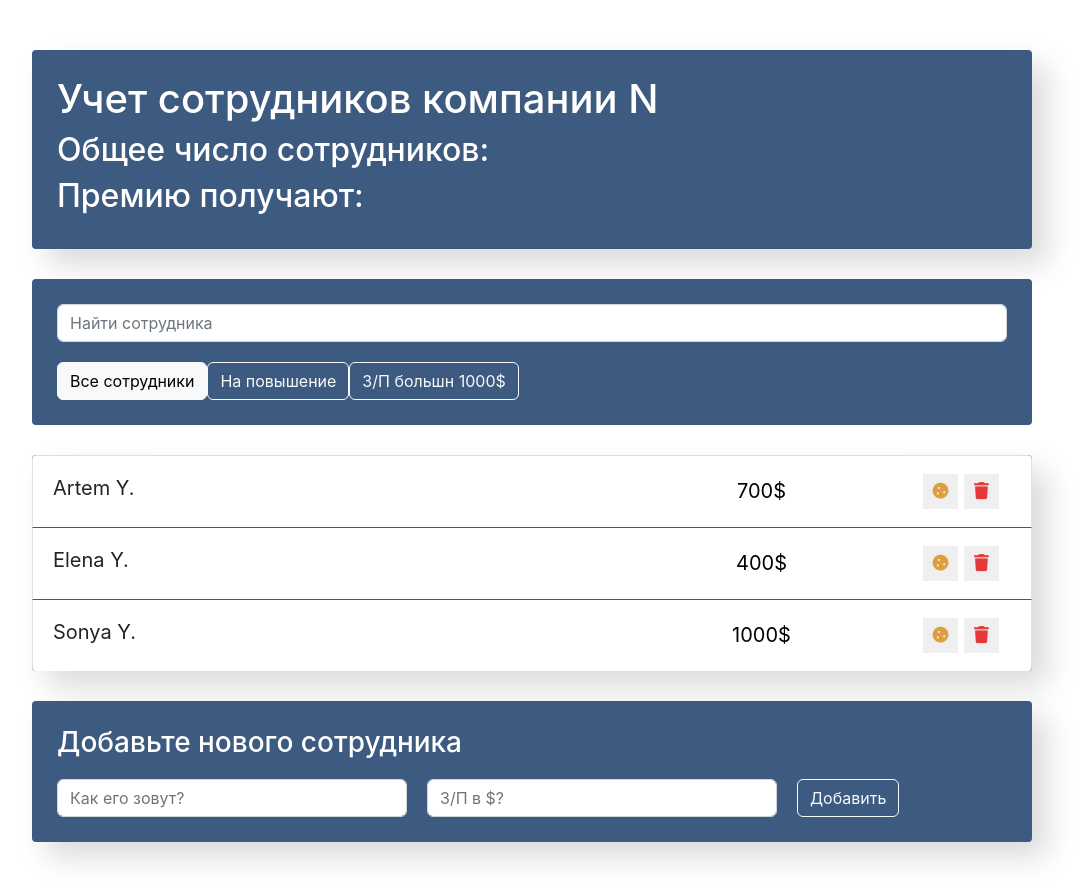
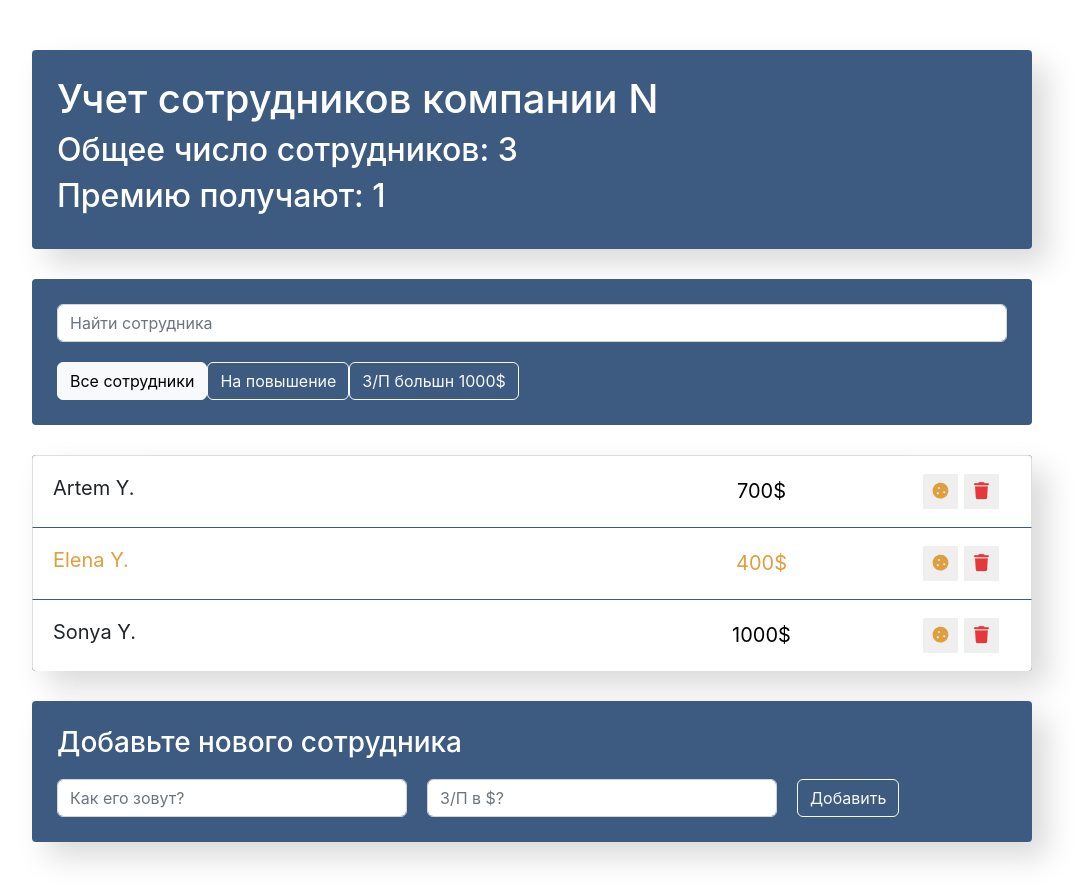
Before and after one commit to artemyatsenko91/Employee-accounting, a React (Create React App) app: page / in a window 1280 px wide. Shown: the whole page, without its empty margins (108-1192 px from the left). Built offline with nearby package versions, Linux system fonts and the light colour scheme.

Commit message:
Add onToggleProp

```diff
--- a/src/components/App/App.js
+++ b/src/components/App/App.js
@@ -12,9 +12,27 @@ class App extends Component {
         super(props);
         this.state = {
             data: [
-                { name: 'Artem Y.', salary: 700, increase: false, id: 1 },
-                { name: 'Elena Y.', salary: 400, increase: true, id: 2 },
-                { name: 'Sonya Y.', salary: 1000, increase: false, id: 3 },
+                {
+                    name: 'Artem Y.',
+                    salary: 700,
+                    increase: false,
+                    rise: false,
+                    id: 1,
+                },
+                {
+                    name: 'Elena Y.',
+                    salary: 400,
+                    increase: true,
+                    rise: false,
+                    id: 2,
+                },
+                {
+                    name: 'Sonya Y.',
+                    salary: 1000,
+                    increase: false,
+                    rise: false,
+                    id: 3,
+                },
             ],
         };
         this.maxId = 4;
@@ -42,15 +60,30 @@ class App extends Component {
             };
         });
     };
+    onToggleProp = (id, prop) => {
+        this.setState(({ data }) => ({
+            data: data.map((item) => {
+                if (item.id === id) {
+                    return { ...item, [prop]: !item[prop] };
+                }
+                return item;
+            }),
+        }));
+    };
 
     render() {
+        const countEmp = this.state.data.length;
+        const countIncrease = this.state.data.filter(
+            (item) => item.increase === true
+        ).length;
         return (
             <div className='app'>
-                <AppInfo />
+                <AppInfo countEmp={countEmp} countIncrease={countIncrease} />
                 <SearchPanel />
                 <EmployeesList
                     data={this.state.data}
                     deleteItem={this.deleteItem}
+                    onToggleProp={this.onToggleProp}
                 />
                 <EmployeesAddForm onAdd={this.addItem} />
             </div>
--- a/src/components/app-info/index.js
+++ b/src/components/app-info/index.js
@@ -1,11 +1,11 @@
 import styles from './style.module.scss';
 
-const AppInfo = () => {
+const AppInfo = (props) => {
     return (
         <div className={styles.app_info}>
             <h1>Учет сотрудников компании N</h1>
-            <h2>Общее число сотрудников: </h2>
-            <h2>Премию получают: </h2>
+            <h2>Общее число сотрудников: {props.countEmp}</h2>
+            <h2>Премию получают: {props.countIncrease}</h2>
         </div>
     );
 };
--- a/src/components/employees-list-item/index.js
+++ b/src/components/employees-list-item/index.js
@@ -1,28 +1,7 @@
-import { Component } from 'react';
 import './style.scss';
 
-class EmployeesListItem extends Component {
-    constructor(props) {
-        super(props);
-        this.state = {
-            rise: false,
-            increase: false,
-        };
-    }
-    onHandleIncrease = () => {
-        this.setState(({ increase }) => ({
-            increase: !increase,
-        }));
-    };
-    onHandleRise = () => {
-        this.setState(({ rise }) => ({
-            rise: !rise,
-        }));
-    };
-    render() {
-        const { name, salary, deleteItem } = this.props;
-        const { increase } = this.state;
-        const { rise } = this.state;
+const EmployeesListItem = (props) => {
+        const { name, salary, deleteItem, increase, rise, onToggleProp} = props;
         const riseEmpoyee = rise ? 'like' : '';
         const listClassName = increase
             ? `list-group-item d-flex justify-content-between increase ${riseEmpoyee}`
@@ -31,7 +10,8 @@ class EmployeesListItem extends Component {
             <li className={listClassName}>
                 <span
                     className='list-group-item-label'
-                    onClick={this.onHandleRise}
+                    onClick={onToggleProp}
+                    data-toggle="increase"
                 >
                     {name}
                 </span>
@@ -44,7 +24,8 @@ class EmployeesListItem extends Component {
                     <button type='button' className='btn-cookie btn-sm'>
                         <i
                             className='fas fa-cookie'
-                            onClick={this.onHandleIncrease}
+                            onClick={onToggleProp}
+                            data-toggle="rise"
                         ></i>
                     </button>
 
@@ -55,7 +36,6 @@ class EmployeesListItem extends Component {
                 </div>
             </li>
         );
-    }
 }
 
 export default EmployeesListItem;
--- a/src/components/employees-list/index.js
+++ b/src/components/employees-list/index.js
@@ -2,7 +2,7 @@ import styles from './style.module.scss';
 
 import EmployeesListItem from '../employees-list-item';
 
-const EmployeesList = ({ data, deleteItem }) => {
+const EmployeesList = ({ data, deleteItem, onToggleProp}) => {
     return (
         <ul className={`${styles.app_list} list-group`}>
             {data.map((item) => {
@@ -12,6 +12,7 @@ const EmployeesList = ({ data, deleteItem }) => {
                         key={id}
                         {...itemProps}
                         deleteItem={() => deleteItem(id)}
+                        onToggleProp={(e) => onToggleProp(id, e.currentTarget.getAttribute("data-toggle"))}
                     />
                 );
             })}
```
